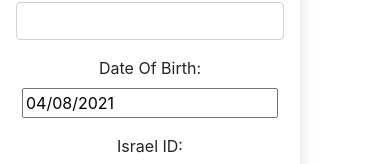
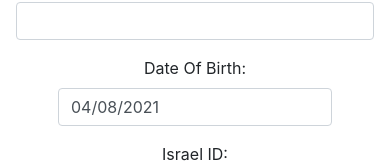
Before and after one commit to citizen-dror/students-test, a React (Create React App) app in the folder client/: page /form in a window 390 px wide. Shown: the part 220-384 px from the top of the page. Built offline with nearby package versions, Linux system fonts and the light colour scheme; no server answers.

Commit message:
responsive table

```diff
--- a/client/src/components/StudentsForm.tsx
+++ b/client/src/components/StudentsForm.tsx
@@ -98,7 +98,7 @@ const StudentsForm: React.FC<{}> = () => {
         }
     }
     return (
-        <MyCard sizeWidth="300px">
+        <MyCard >
             <Form>
                 <Form.Group controlId="studentsForm.first_name">
                     <Form.Label>First Name: </Form.Label>
@@ -124,7 +124,9 @@ const StudentsForm: React.FC<{}> = () => {
                 </Form.Group>
                 <Form.Group controlId="studentsForm.dateBirth">
                     <Form.Label>Date Of Birth: </Form.Label>
+                    <br/>
                     <DatePicker
+                        className = "form-control"
                         selected={birthDate}
                         onChange={date => pickBirthDate(date)}
                     />
--- a/client/src/components/StudentsTable.tsx
+++ b/client/src/components/StudentsTable.tsx
@@ -18,7 +18,7 @@ const StudentsTable: React.FC<{}> = () => {
     }, []);
     return (
         <MyCard>
-            <Table striped bordered hover>
+            <Table striped responsive bordered size="sm">
                 <thead>
                     <tr>
                         <th>#</th>
```
